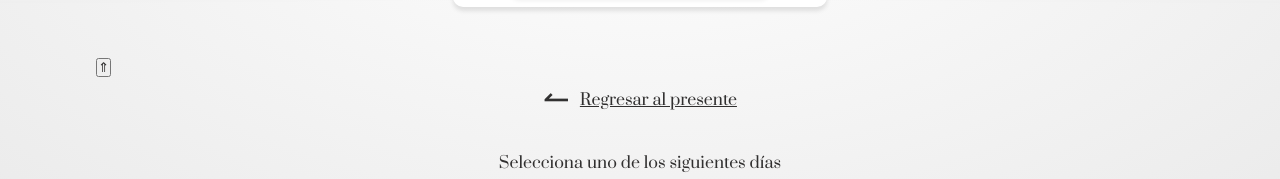
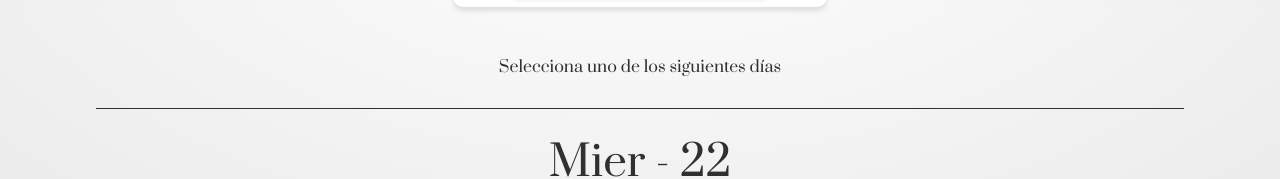
Before and after one commit to srtager555/barbershop-appointmentlist, a Next.js app: page /citas/despues in a window 1280 px wide. Shown: the part 194-373 px from the top of the page. Built offline with nearby package versions, Linux system fonts and the light colour scheme.

Commit message:
I changed the ButtonToTop

```diff
--- a/src/components/appointments/AppointmentDays.tsx
+++ b/src/components/appointments/AppointmentDays.tsx
@@ -1,16 +1,9 @@
-import Link from "next/link";
-import { useEffect, useState } from "react";
 import { TODAY, months, week } from "@common/timeData";
+import { ButtonToTop } from "@common/buttonToTop";
 
 import styles from "@styles/depues.module.scss";
 
 export function AppointmentDays({ setDataDays }: { setDataDays: any}) {
-	const [isOverScroll, setIsOverScroll] = useState(false);
-
-	function handlerScroll() {
-		if (window.scrollY > 400) setIsOverScroll(true);
-		else setIsOverScroll(false);
-	}
 
 	function handlerCreateDate(daysToPlus: number) {
 		let date = TODAY.getUTCDate() + daysToPlus;
@@ -59,26 +52,9 @@ export function AppointmentDays({ setDataDays }: { setDataDays: any}) {
 		setDataDays(DATA);
 	}
 
-	useEffect(() => {
-		window.addEventListener("scroll", handlerScroll);
-
-		return () => {
-			window.removeEventListener("scroll", handlerScroll);
-		};
-	}, []);
-
 	return (
 		<div className={styles.container}>
-			<button
-				className={`${styles.toTop} ${isOverScroll ? styles.show : ""}`}
-				onClick={() => window.scrollTo({ top: 0, behavior: "smooth" })}
-			>
-				⇑
-			</button>
-			<Link href="/citas" className={styles.return}>
-				<span className={styles.arrow}>↼</span>{" "}
-				<span className={styles.text}>Regresar al presente</span>
-			</Link>
+			<ButtonToTop />
 			<p className={styles["example-text"]}>Selecciona uno de los siguientes días</p>
 			<div className={styles.container__button}>
 				{[1, 2, 3, 4, 5, 6, 7, 8, 9, 10, 11, 12, 13, 14, 15].map((el) => {
```
